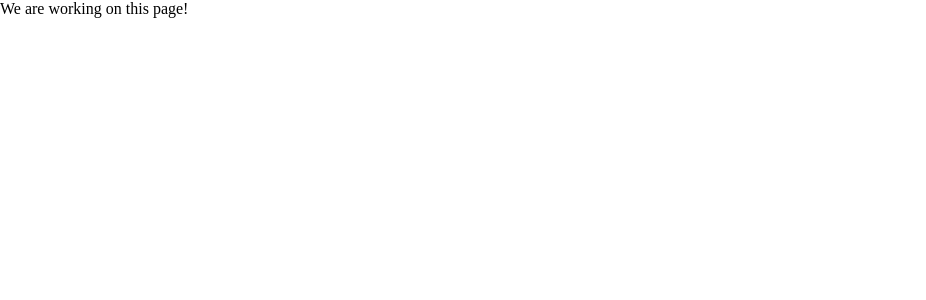
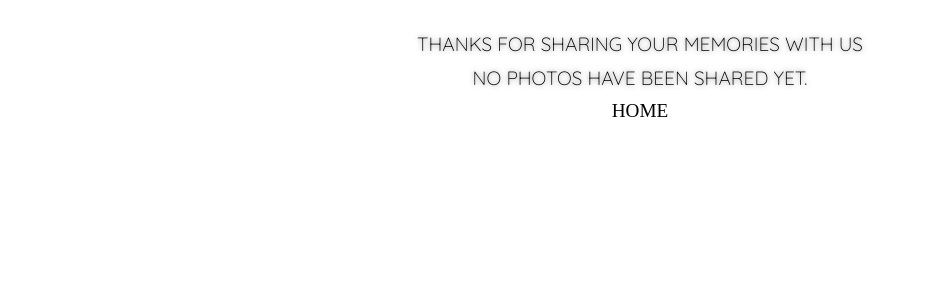
Before and after one commit to jdriosdev/kada, a Next.js app: page /photos in a window 1280 px wide. Shown: the top 300 px of the page, without its empty margins (0-926 px from the left). Built offline with nearby package versions, Linux system fonts and the light colour scheme.

Commit message:
add lunch details

```diff
--- /dev/null
+++ b/app/layouts/CustomLayout.tsx
@@ -0,0 +1,14 @@
+import React, { ReactElement } from 'react'
+import styles from '../page.module.css'
+
+type CustomLayoutTypes = {
+    children: ReactElement;
+}
+
+function CustomLayout({children}: CustomLayoutTypes) {
+  return (
+    <div className={styles.customLayout}>{children}</div>
+  )
+}
+
+export default CustomLayout
--- a/app/page.module.css
+++ b/app/page.module.css
@@ -99,14 +99,24 @@ a.primary {
   gap: 8px;
 }
 
-.mapImg {
-  background-image: url('./imgs/map.png');
+.linkImg {
   background-size: cover;
   background-position: center;
   width: 100%;
   height: 200px;
   margin: 20px 0;
   border-radius: 16px;
+
+}
+
+.mapImg {
+  background-image: url('./imgs/map.png');
+
+}
+
+.lunchImg {
+  background-image: url('./imgs/lunch.png');
+
 }
 
 a.secondary {
@@ -216,3 +226,9 @@ a.secondary {
     filter: invert();
   }
 }
+
+.customLayout {
+  padding-top: 2rem;
+  background: white;
+  min-height: 100vh;
+}
--- a/app/photos/page.tsx
+++ b/app/photos/page.tsx
@@ -1,12 +1,33 @@
-import Link from 'next/link'
-import React from 'react'
+'use client'
+import TextCustom from '@/components/TextCustom'
+import React, { useState } from 'react'
+import CustomLayout from '../layouts/CustomLayout'
+import PhotosList from '@/components/PhotosList'
+import Spacer from '@/components/Spacer'
 
 function Photos() {
+  const [photos] = useState([])
   return (
-    <>
-    <div>We are working on this page!</div>
-    <Link href='/'>Go Home</Link>
-    </>
+      <CustomLayout>
+        <>
+        <TextCustom dark text='Thanks for sharing your memories with us' />
+        <Spacer />
+        <PhotosList photos={photos} />
+        <div style={{
+          display: 'flex'
+        }}>
+
+        <a href='/'
+        style={{
+          color: 'black',
+          margin: '10px auto'
+        }}
+        >Home</a>
+        </div>
+        </>
+      </CustomLayout>
+
+
   )
 }
 
--- a/components/CivilPlace.tsx
+++ b/components/CivilPlace.tsx
@@ -13,7 +13,7 @@ function CivilPlace() {
 
 <a href="https://www.google.com/maps/place/Oak+Park+Beach/@-34.0697111,151.155664,17z/data=!3m1!4b1!4m6!3m5!1s0x6b12c86f63a66963:0xf017d68f9f25a90!8m2!3d-34.0697111!4d151.155664!16s%2Fg%2F11bxfj7d70?entry=ttu&g_ep=EgoyMDI0MTExOS4yIKXMDSoASAFQAw%3D%3D" target="blank">
 
-<div className={styles.mapImg}>
+<div className={` ${styles.mapImg} ${styles.linkImg}`}>
 
 </div>
 </a>
--- /dev/null
+++ b/components/PhotosList.tsx
@@ -0,0 +1,14 @@
+import React from 'react'
+import TextCustom from './TextCustom';
+
+type PhotoListType = {
+    photos?: string[];
+}
+
+export default function PhotosList({photos}: PhotoListType) {
+  return (
+    <div>
+        {photos?.length ? null: <TextCustom dark text='No photos have been shared yet.'/>}
+    </div>
+  )
+}
--- a/components/TextCustom.tsx
+++ b/components/TextCustom.tsx
@@ -5,16 +5,19 @@ const quicksand = Quicksand({ subsets: ['latin'] })
 
 type TextCustomTypes = {
     text: string;
+    dark?: boolean;
 }
 
-function TextCustom({text}: TextCustomTypes) {
+function TextCustom({text, dark}: TextCustomTypes) {
   return (
     <p
 
     className={`${quicksand.className}`}
     style={{
       textAlign: 'center',
-      textTransform: 'uppercase'    }}
+      textTransform: 'uppercase',
+    color: dark ? 'rgb(0,0,0)' : 'rgb(255,255,255)'
+    }}
     >{text}</p>
   )
 }
```
Also changed, not shown: app/page.tsx (+10 -2 lines), components/CivilLunch.tsx (added, +32 -0 lines), app/imgs/bg.jpeg, app/imgs/lunch.png (added).
